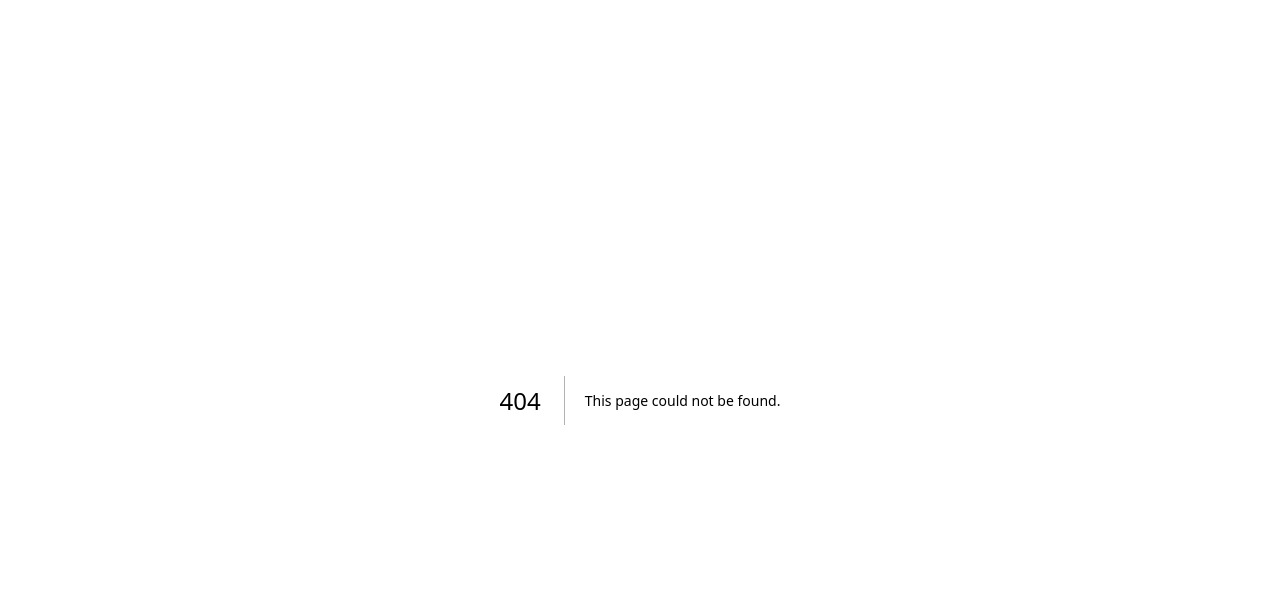
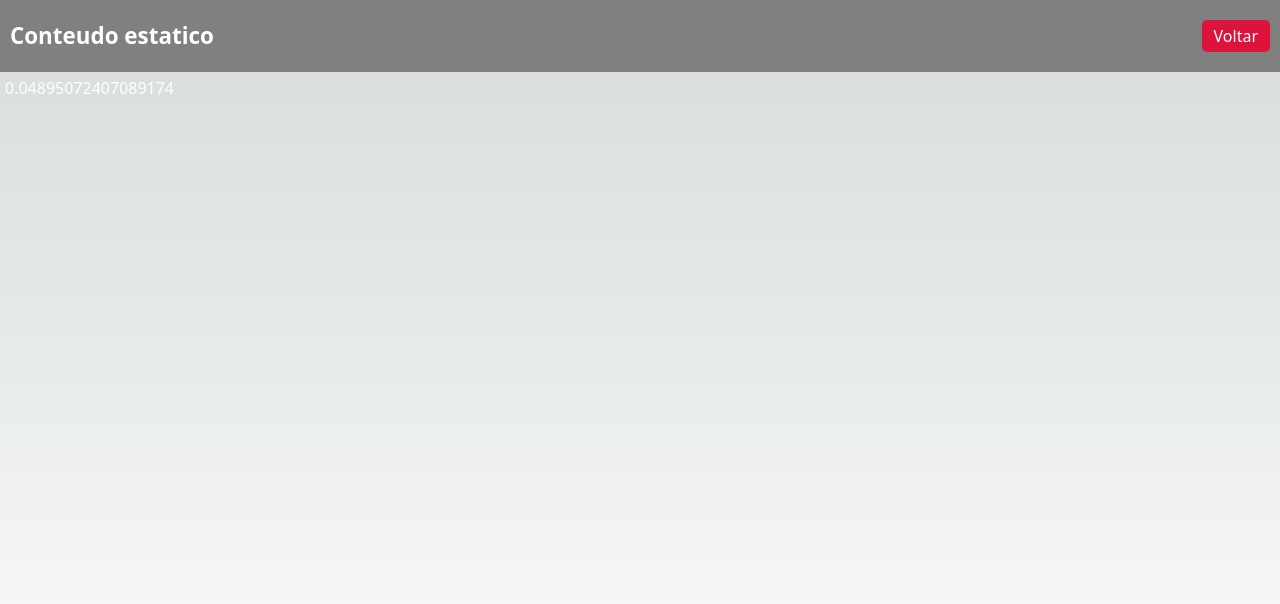
Before and after one commit to DaviJust/Firestore_ProjetoCadastro, a Next.js app in the folder aulao_nextjs/fundamentos/: page /estatico in a window 1280 px wide. Before the commit this address had no page. Shown: the top 604 px of the page. Built offline with nearby package versions, Linux system fonts and the light colour scheme.

Commit message:
Conteudo estatico

```diff
--- /dev/null
+++ b/aulao_nextjs/fundamentos/src/pages/estatico.jsx
@@ -0,0 +1,18 @@
+import Layout from "../components/Layout"
+
+export function getStaticProps(){
+    return{
+        props:{
+            numero: Math.random()
+        }
+    }
+}
+
+
+export default function Estatico(props){
+    return(
+        <Layout titulo="Conteudo estatico">
+            <div>{props.numero}</div>
+        </Layout>
+    )
+}
--- a/aulao_nextjs/fundamentos/src/pages/index.jsx
+++ b/aulao_nextjs/fundamentos/src/pages/index.jsx
@@ -32,6 +32,7 @@ export default function Inicio() {
       <Navegador destino="/cliente/sp2/321" texto="Navegacao #02" cor="pink"/>
       <Navegador destino="/estado" texto="Componente com estado" cor="gray"/>
       <Navegador destino="/integracao_1" texto="Integracao Com API #01" cor="blue"/>
+      <Navegador destino="/estatico" texto="Conteudo Estatico" cor="#fa054a"/>
 
     </div>
   )
```
